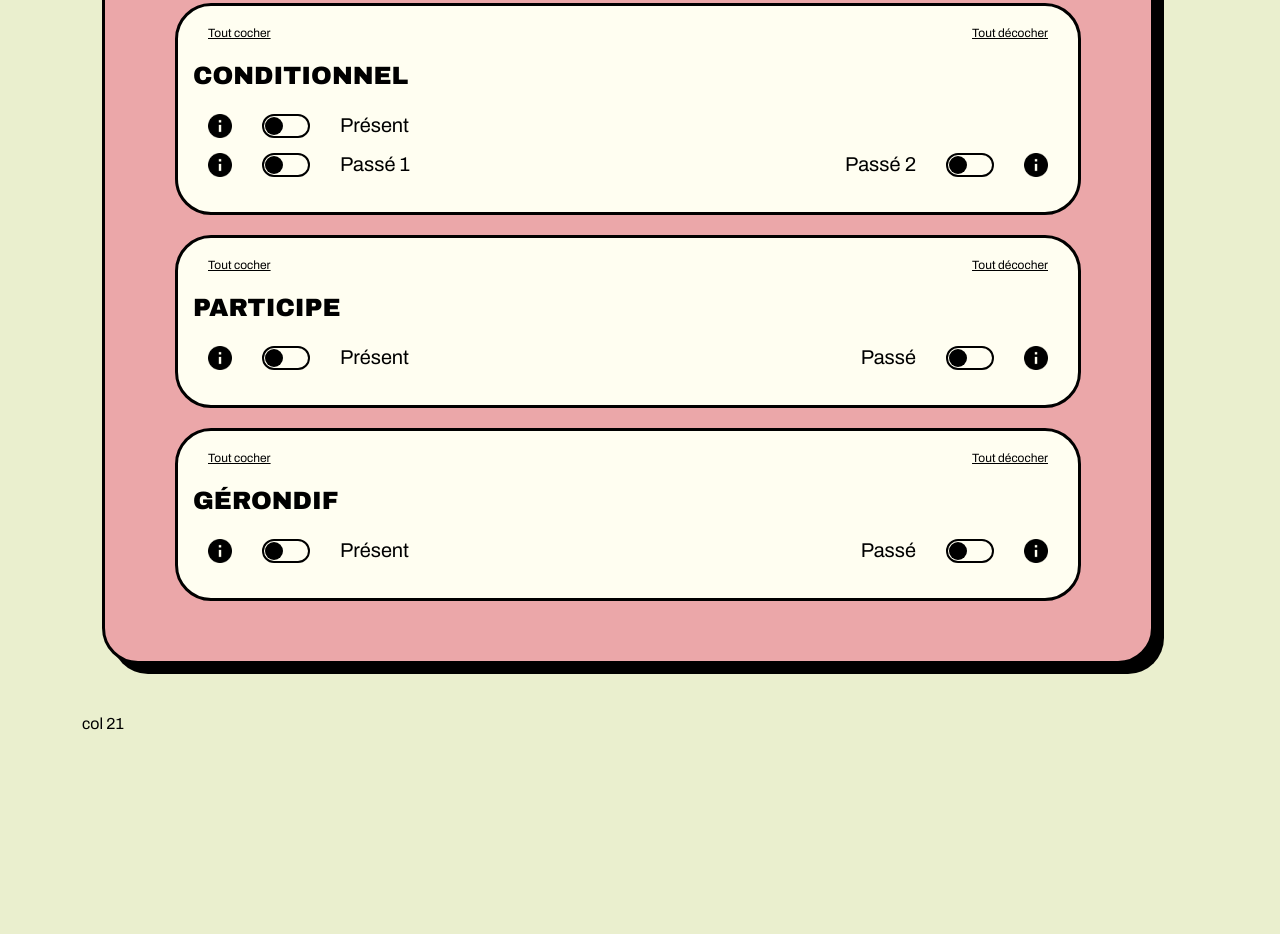
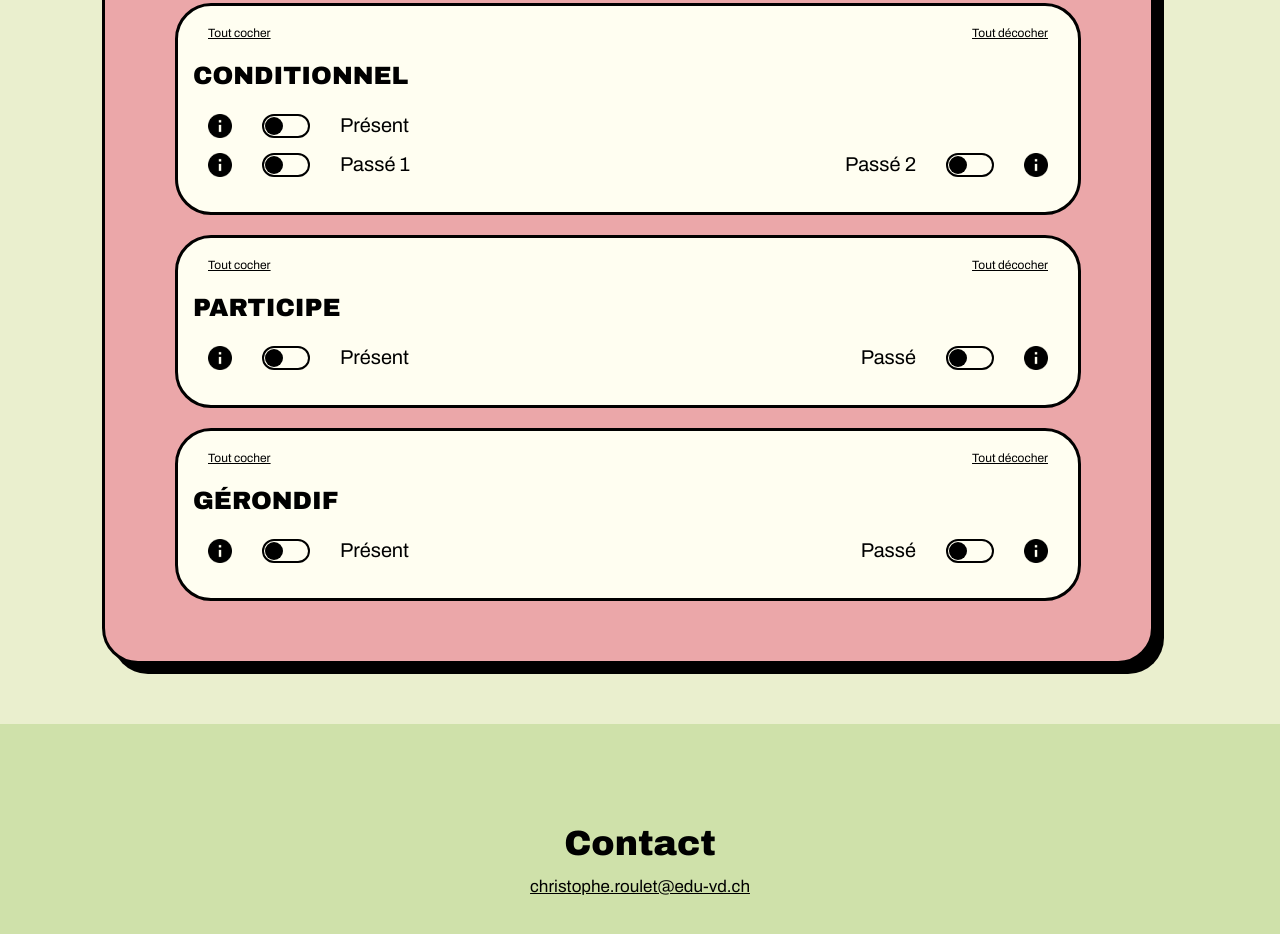
Before and after one commit to clementinecouchet/tatitotu, a website built with Parcel: page src/index.html in a window 1280 px wide. Shown: the part 1593-2527 px from the top of the page. Before the commit the page ends 2327 px from the top, so only its background shows below. Built offline with nearby package versions, Linux system fonts and the light colour scheme.

Commit message:
footer html+css

```diff
--- a/src/index.html
+++ b/src/index.html
@@ -936,7 +936,12 @@
     <footer>
       <div class="container">
         <div class="row">
-          <div class="col-12">col 21</div>
+          <div class="col-12">
+            <h5>Contact</h5>
+            <a href="mailto:christophe.roulet@edu-vd.ch">
+              <p class="footer-info">christophe.roulet@edu-vd.ch</p>
+            </a>
+          </div>
         </div>
       </div>
     </footer>
--- a/src/scss/_layout.scss
+++ b/src/scss/_layout.scss
@@ -1,3 +1,9 @@
 .l-main {
   margin: 50px 90px;
 }
+
+footer {
+  background-color: #cfe1aa;
+  padding: 100px 0;
+  margin-top: 60px;
+}
--- a/src/scss/main.scss
+++ b/src/scss/main.scss
@@ -18,3 +18,4 @@
 @import "modules/button-time";
 @import "modules/year";
 @import "modules/exercice";
+@import "modules/footer";
--- /dev/null
+++ b/src/scss/modules/_footer.scss
@@ -0,0 +1,25 @@
+h5 {
+  color: var(--Black, var(--classic, #000));
+  text-align: center;
+
+  /* TITLE */
+  font-family: "Archivo Black";
+  font-size: 35px;
+  font-style: normal;
+  font-weight: 400;
+  line-height: normal;
+  padding-bottom: 15px;
+}
+
+.footer-info {
+  color: var(--Black, var(--classic, #000));
+  text-align: center;
+
+  /* base-option */
+  font-family: Archivo;
+  font-size: 17px;
+  font-style: normal;
+  font-weight: 400;
+  line-height: normal;
+  text-decoration-line: underline;
+}
```
